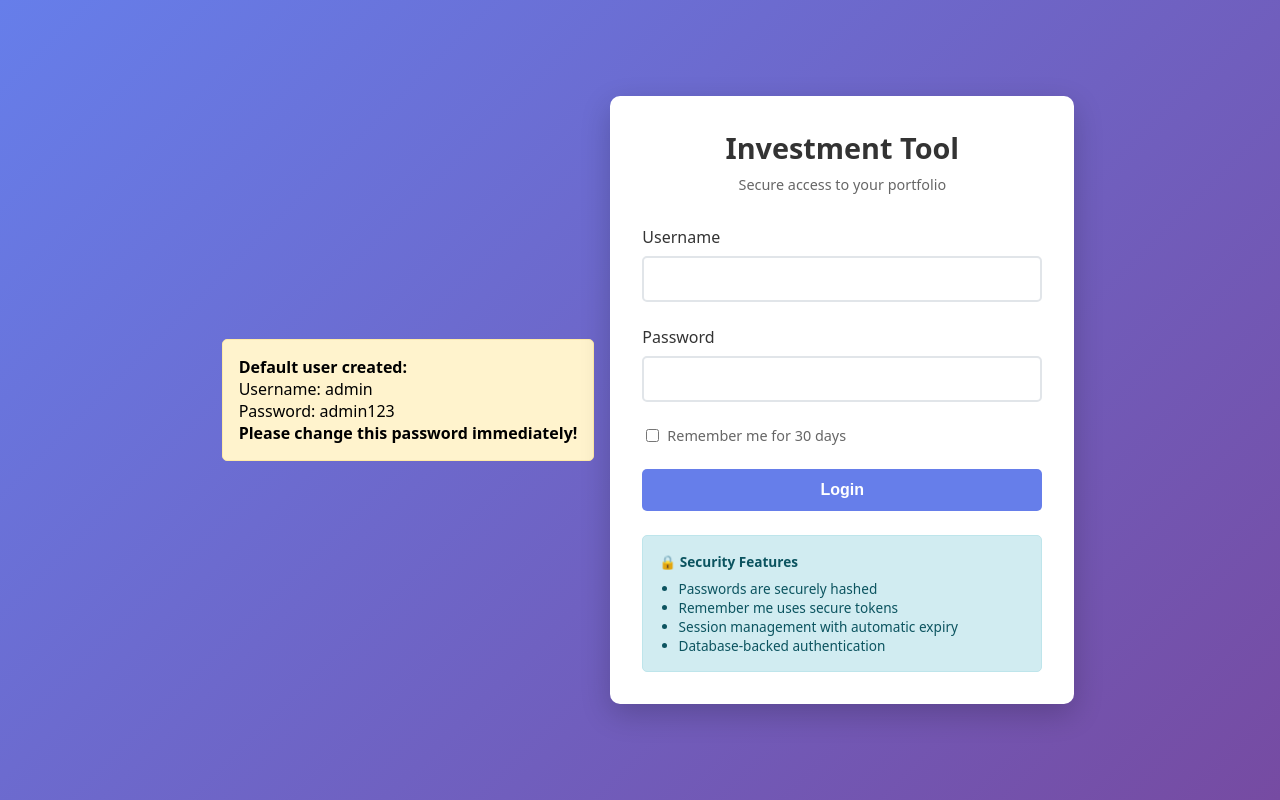
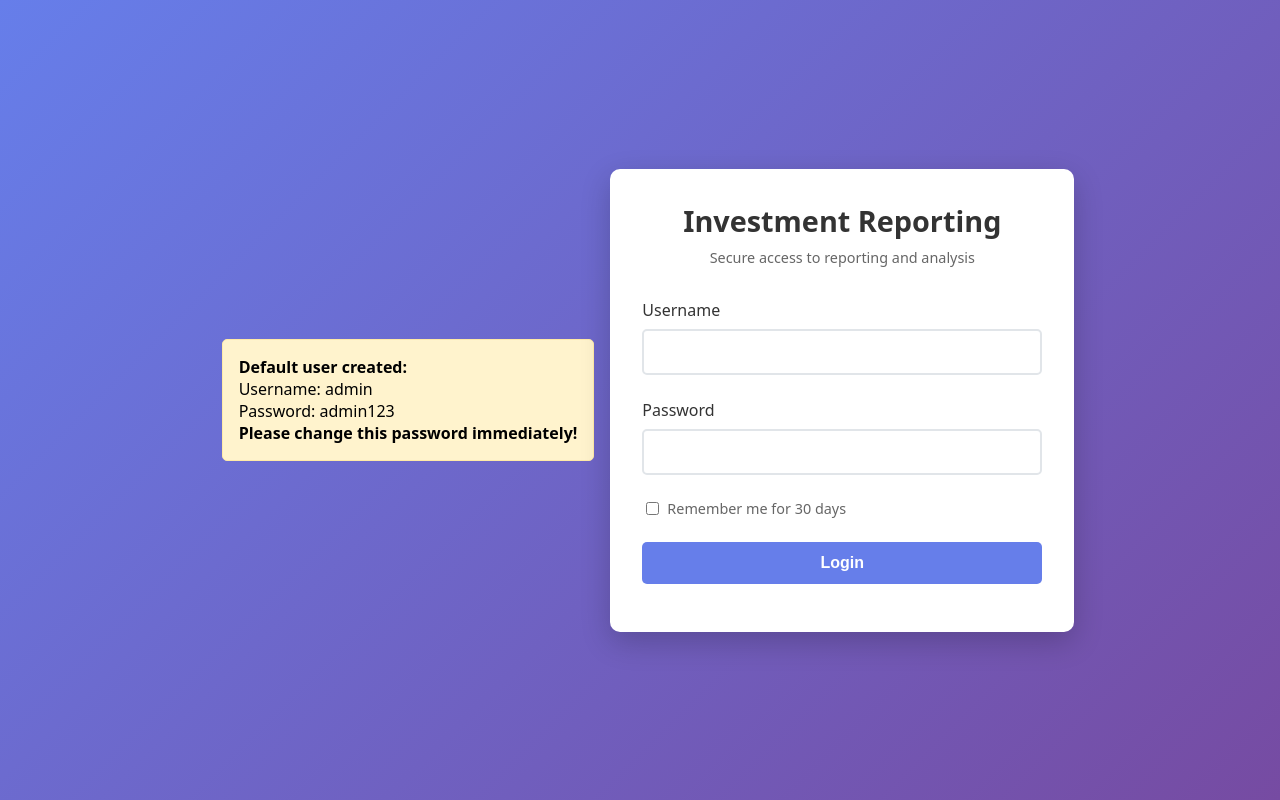
Before and after one commit to davidappleyard/investments.davidappleyard.net, a PHP site: page /login.php in a window 1280 px wide. Run offline with PHP 8.4, Linux system fonts and the light colour scheme; data that the repository does not hold is empty.

Commit message:
Login page

```diff
--- a/login.php
+++ b/login.php
@@ -144,8 +144,8 @@ if (is_logged_in()) {
 <body>
     <div class="login-container">
         <div class="login-header">
-            <h1>Investment Tool</h1>
-            <p>Secure access to your portfolio</p>
+            <h1>Investment Reporting</h1>
+            <p>Secure access to reporting and analysis</p>
         </div>
 
         <?php if (isset($login_error)): ?>
@@ -173,15 +173,6 @@ if (is_logged_in()) {
             <button type="submit" name="login" class="btn">Login</button>
         </form>
 
-        <div class="security-info">
-            <h4>🔒 Security Features</h4>
-            <ul>
-                <li>Passwords are securely hashed</li>
-                <li>Remember me uses secure tokens</li>
-                <li>Session management with automatic expiry</li>
-                <li>Database-backed authentication</li>
-            </ul>
-        </div>
     </div>
 </body>
 </html>
```
